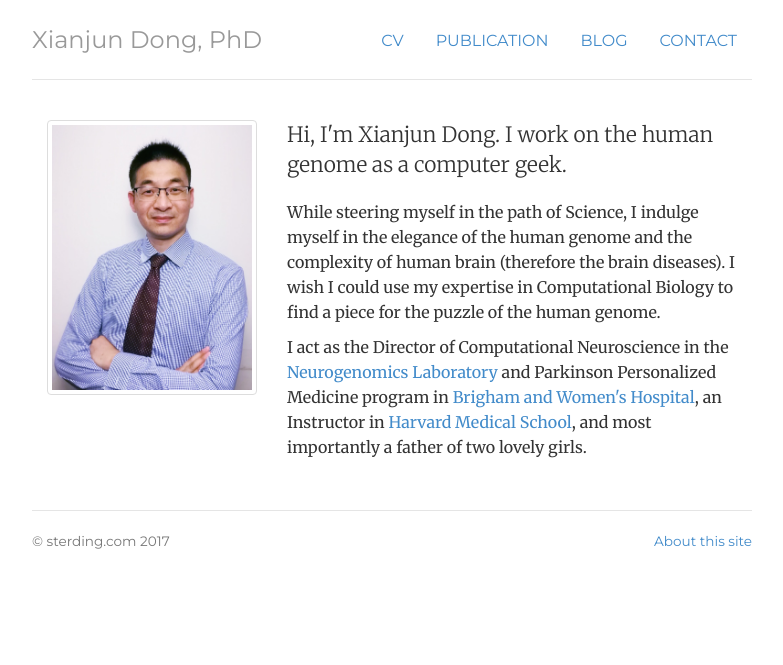
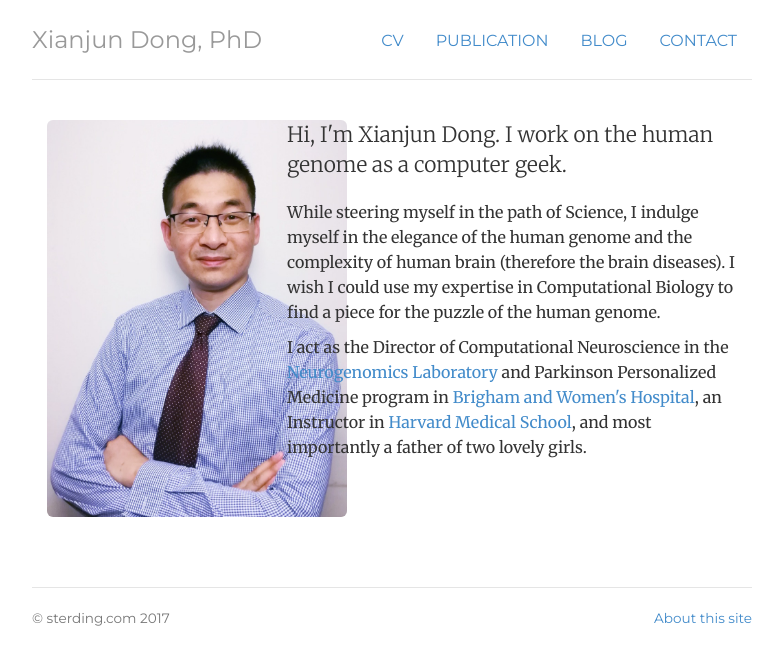
Before and after one commit to sterding/sterding.github.io, a Jekyll site: the page built from index.html, in a window 1280 px wide. Shown: the top 665 px of the page, without its empty margins (248-1031 px from the left). Built offline with Jekyll 4.4.1, drawn with Linux system fonts in a browser that asks for light colours.

Commit message:
update avatar

```diff
--- a/index.html
+++ b/index.html
@@ -9,7 +9,7 @@
 <!-- <div class="jumbotron"> -->
 <div class="row marketing">
 	<div class="col-sm-4">
-	<img  class="img-thumbnail avatar" alt="Xianjun Dong" src="img/Xianjun.APDA.small.jpeg" width=300>
+	<img  class="img-rounded avatar" alt="Xianjun Dong" src="img/Xianjun.APDA.small.jpeg" width=300>
 	</div>
 	<div itemscope itemtype="http://data-vocabulary.org/Person" class="col-sm-8">
 	<p class="lead">Hi, I'm Xianjun Dong. I work on the human genome as a computer geek.</p>
```
